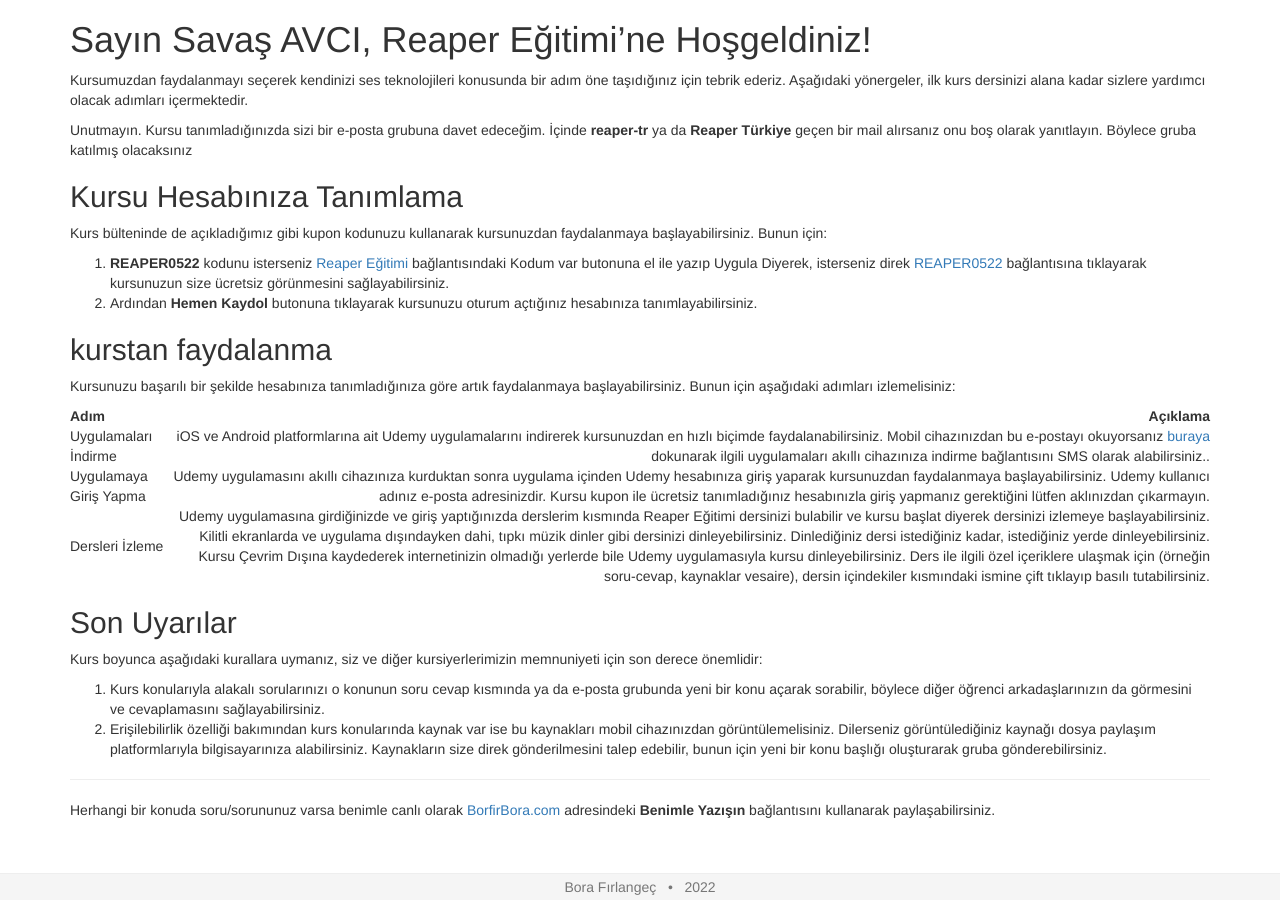
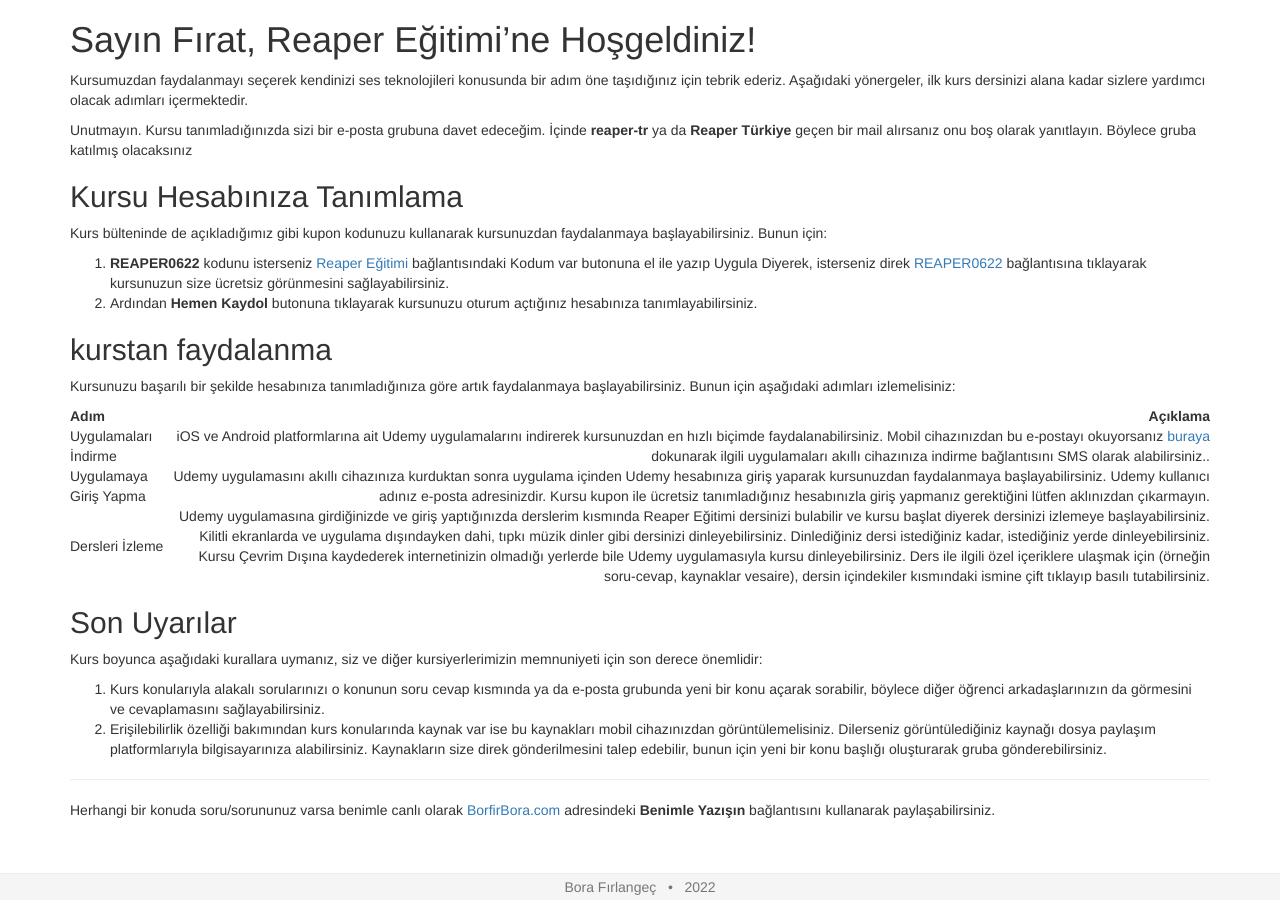
Before and after one commit to borfirbora/borfirbora.github.io, a Jekyll site: the page built from hosgeldin-iletisi.md, in a window 1280 px wide. Built offline with Jekyll 4.4.1, drawn with Linux system fonts in a browser that asks for light colours; a script that is not in the unit is left out.

Commit message:
Update hosgeldin-iletisi.md

```diff
--- a/hosgeldin-iletisi.md
+++ b/hosgeldin-iletisi.md
@@ -1,9 +1,9 @@
 ---
 title: Hoşgeldin iletisi
 layout: minimal
-isim: Savaş AVCI
-kupon: REAPER0522
-kupon_link: https://www.udemy.com/course/reaper-egitimi/?couponCode=REAPER0522&password=reaper101
+isim: Fırat
+kupon: REAPER0622
+kupon_link: https://www.udemy.com/course/reaper-egitimi/?couponCode=REAPER0622&password=reaper101
 ---
 # Sayın {{ page.isim }}, Reaper Eğitimi'ne Hoşgeldiniz!
 
```
